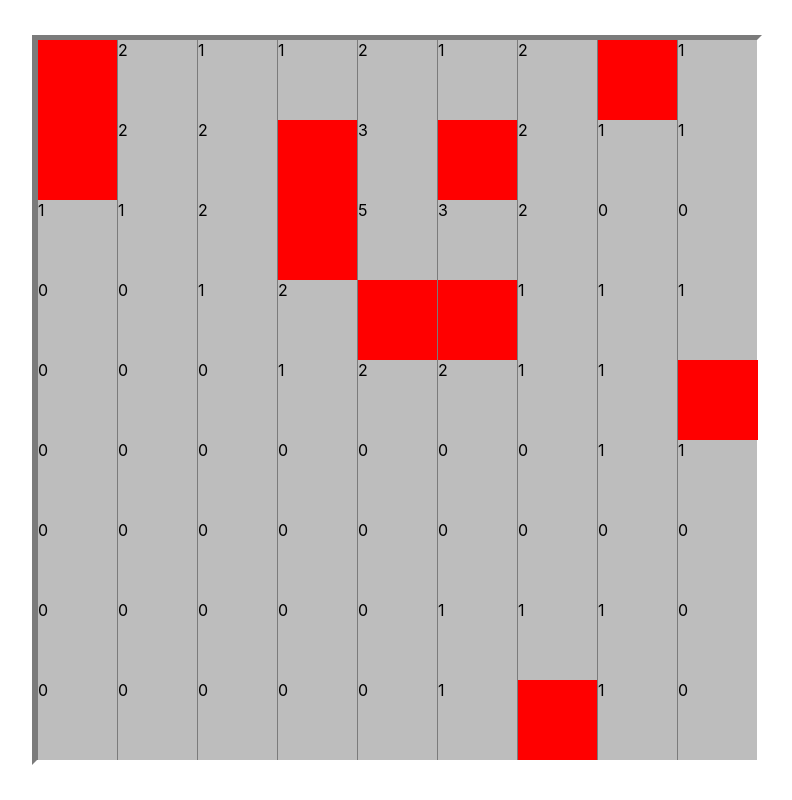
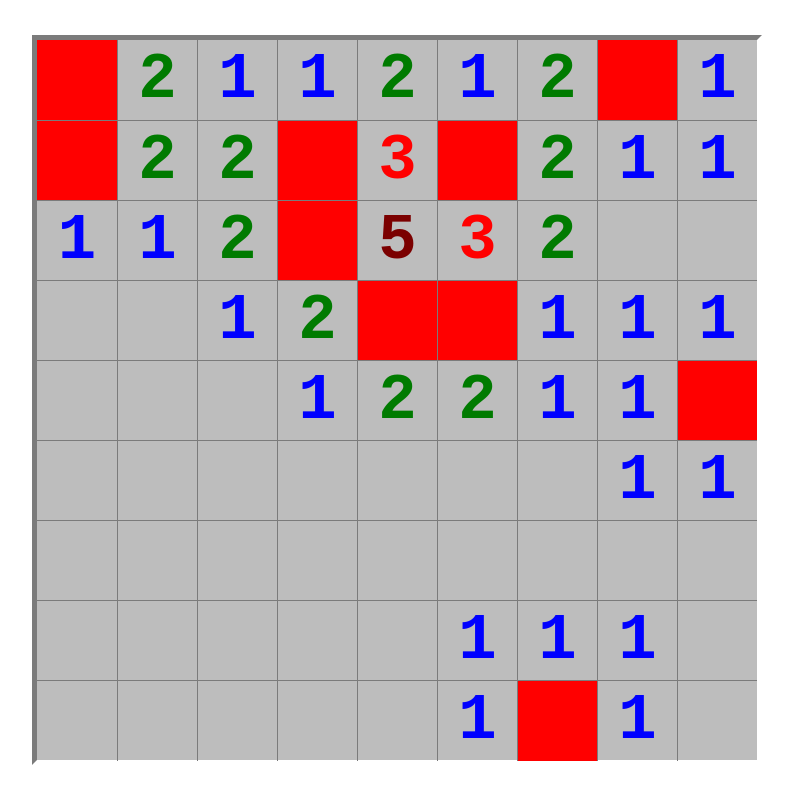
Before and after one commit to 2winsen/mines, a React (Create React App) app: page / in a window 1280 px wide. Shown: the whole page, without its empty margins (243-1035 px from the left). Built offline with nearby package versions, Linux system fonts and the light colour scheme.

Commit message:
some design

```diff
--- a/src/components/Board.tsx
+++ b/src/components/Board.tsx
@@ -1,5 +1,5 @@
 import React from 'react';
-import BoardCell from './BoardCell';
+import BoardCell from './BoardCell/BoardCell';
 import { Cell } from '../types/Cell';
 import styled from 'styled-components';
 import { Size } from '../types/Size';
@@ -13,15 +13,19 @@ const Board: React.FC<Props> = ({ board, size }) => {
   const maxDimension = size.rows > size.columns ? size.rows : size.columns;
   return (
     <BoardStyled>
-      {board.map((row, ri) => (
+      {board.map((row, ri) =>
         <RowStyled key={ri}>
-          {row.map((cell, ci) => (
-            <ColumnStyled key={ci} maxDimension={maxDimension}>
-              <BoardCell cell={cell} />
-            </ColumnStyled>
-          ))}
+          {row.map((cell, ci) =>
+            <BoardCell
+              key={ci}
+              cell={cell}
+              maxDimension={maxDimension}
+              firstCol={ci === 0}
+              firstRow={ri === 0}
+            />
+          )}
         </RowStyled>
-      ))}
+      )}
     </BoardStyled>
   )
 }
@@ -47,10 +51,4 @@ const RowStyled = styled.div`
   width: 100%;
 `;
 
-const ColumnStyled = styled.div<{ maxDimension: number }>`
-  display: flex;
-  width: ${p => `calc(90vmin / ${p.maxDimension})`};
-  height: ${p => `calc(90vmin / ${p.maxDimension})`};
-`;
-
 export default Board;
--- a/src/components/BoardCell.tsx
+++ /dev/null
@@ -1,57 +0,0 @@
-import React from 'react';
-import styled, { css } from 'styled-components';
-import { Cell } from '../types/Cell';
-import If from './If';
-
-interface Props {
-  cell: Cell;
-}
-
-const BoardCell: React.FC<Props> = ({ cell }) => {
-  return (
-    <CellStyled>
-      <If condition={!cell.visible}>
-        <Hidden />
-      </If>
-      <If condition={cell.visible}>
-        {cell.mine ? <Mine /> : <Number>{cell.minesAround}</Number>}
-      </If>
-    </CellStyled>
-  );
-}
-
-const size = css`
-  width: 100%;
-  height: 100%;
-`;
-
-const common = css`
-  border-left: 1px solid #7B7B7B;
-`;
-
-const CellStyled = styled.div`
-  ${size}
-`;
-
-const Mine = styled.div`
-  ${size}
-  ${common}
-  background-color: red;
-`;
-
-const Number = styled.div`
-  ${size}
-  ${common}
-`;
-
-const Hidden = styled.div`
-  ${size}
-  background-color: #C0C0C0;
-  border-top: 4px solid #FFFFFF;
-  border-right: 4px solid #808080;
-  border-bottom: 4px solid #808080;
-  border-left: 4px solid #FFFFFF;
-  box-sizing: border-box;
-`;
-
-export default BoardCell;
--- /dev/null
+++ b/src/components/BoardCell/BoardCell.tsx
@@ -0,0 +1,64 @@
+import React from 'react';
+import styled, { css } from 'styled-components';
+import { Cell } from '../../types/Cell';
+import If from '../If';
+import Mine from './Mine';
+import Number from './Numer';
+
+interface Props {
+  cell: Cell;
+  maxDimension: number;
+  firstRow: boolean;
+  firstCol: boolean;
+}
+
+const BoardCell: React.FC<Props> = ({ cell, maxDimension, firstCol, firstRow }) => {
+  return (
+    <CellStyled maxDimension={maxDimension}>
+      <If condition={!cell.visible}>
+        <Hidden />
+      </If>
+      <If condition={cell.visible}>
+        <VisibleWrapper className="wrapper" firstCol={firstCol} firstRow={firstRow}>
+          {cell.mine
+            ? <Mine />
+            : <Number minesAround={cell.minesAround} />
+          }
+        </VisibleWrapper>
+      </If>
+    </CellStyled>
+  );
+}
+
+const CellStyled = styled.div<{ maxDimension: number }>`
+  display: flex;
+  width: ${p => `calc(90vmin / ${p.maxDimension})`};
+  height: ${p => `calc(90vmin / ${p.maxDimension})`};
+`;
+
+const size = css`
+  width: 100%;
+  height: 100%;
+`;
+
+const VisibleWrapper = styled.div<Pick<Props, 'firstCol' | 'firstRow'>>`
+  ${size}
+  border-left: ${p => p.firstCol ? '0' : '1px solid #7B7B7B'};
+  border-top: ${p => p.firstRow ? '0' : '1px solid #7B7B7B'};
+  display: flex;
+  flex-direction: column;
+  justify-content: center;
+  align-items: center;
+`;
+
+const Hidden = styled.div`
+  ${size}
+  background-color: #C0C0C0;
+  border-top: 4px solid #FFFFFF;
+  border-right: 4px solid #808080;
+  border-bottom: 4px solid #808080;
+  border-left: 4px solid #FFFFFF;
+  box-sizing: border-box;
+`;
+
+export default BoardCell;
--- /dev/null
+++ b/src/components/BoardCell/Mine.tsx
@@ -0,0 +1,14 @@
+import React from 'react';
+import styled from 'styled-components';
+
+const Mine: React.FC = () => {
+  return <MineStyled />;
+}
+
+const MineStyled = styled.div`
+  width: 100%;
+  height: 100%;
+  background-color: red;
+`;
+
+export default Mine;
--- /dev/null
+++ b/src/components/BoardCell/Numer.tsx
@@ -0,0 +1,46 @@
+import React from 'react';
+import styled from 'styled-components';
+
+interface Props {
+  minesAround: number;
+}
+
+const numberToColor = (minesAround: number) => {
+  switch (minesAround) {
+    case 1:
+      return '#0000FF';
+    case 2:
+      return '#007B00';
+    case 3:
+      return '#FF0000';
+    case 4:
+      return '#00007B';
+    case 5:
+      return '#7B0000';
+    case 6:
+      return '#007B7B';
+    case 7:
+      return '#000000';
+    case 8:
+      return '#7B7B7B';
+    default:
+      return '#000';
+  }
+}
+
+const Number: React.FC<Props> = ({ minesAround }) => {
+  return (
+    <NumberStyled style={{ color: numberToColor(minesAround) }}>
+      {minesAround === 0 ? '' : minesAround}
+    </NumberStyled>
+  )
+}
+
+const NumberStyled = styled.div`
+  text-align: center;
+  font-size: 8vmin;
+  font-family: monospace;
+  font-weight: bold;
+`;
+
+export default Number;
```
